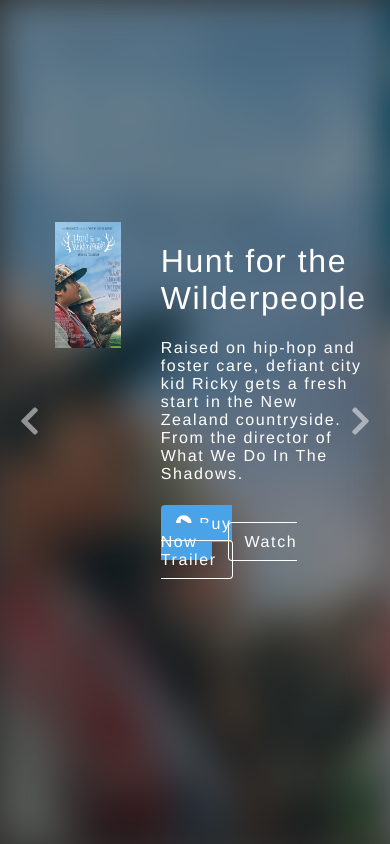
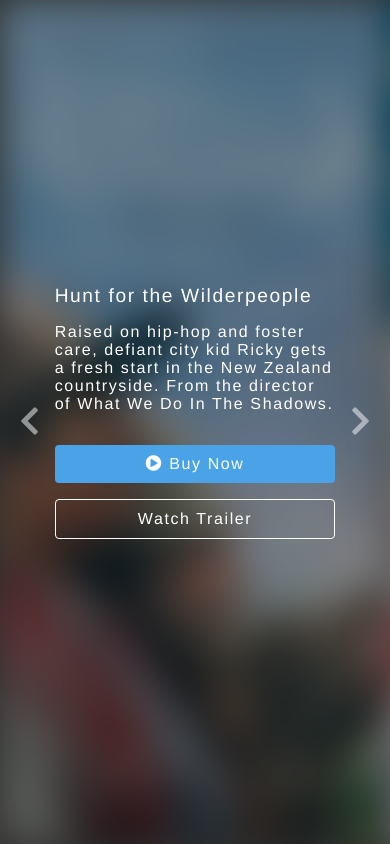
Before and after one commit to WilhelmWillie/vimeo-react-sample, a React (Create React App) app: page /carousel in a window 390 px wide. Built offline with nearby package versions, Linux system fonts and the light colour scheme.

Commit message:
Improved responsiveness of carousel

```diff
--- a/src/components/FullScreenCarousel.js
+++ b/src/components/FullScreenCarousel.js
@@ -42,6 +42,7 @@
 
       if (isPrev || isNext || index === this.state.currentIndex) {
         return (<CarouselItem
+          key={item.title}
           title={item.title}
           image={item.image}
           description={item.description}
--- a/src/scss/Carousel.scss
+++ b/src/scss/Carousel.scss
@@ -24,6 +24,10 @@
         position: relative;
         width: 100%;
         height: 400px;
+
+        @media screen and (max-width: 768px) {
+          height: 300px;
+        }
       }
     }
   }
@@ -39,8 +43,8 @@
     width: 80vw;
     transition: 0.25s all;
 
-    @media screen and (max-wixdth: 768px) {
-      align-items: center;
+    @media screen and (max-width: 768px) {
+      width: 100%;
     }
 
     .carousel-item-img {
@@ -56,7 +60,7 @@
       }
 
       @media screen and (max-width: 768px) {
-        flex-basis: 50%;
+        display: none;
       }
     }
 
@@ -68,6 +72,14 @@
 
       h1 {
         font-weight: 400;
+      }
+
+      @media screen and (max-width: 768px) {
+        padding-left: 0;
+
+        h1 {
+          font-size: 1.2em;
+        }
       }
     }
 
@@ -82,6 +94,14 @@
         text-decoration: none;
         margin-right: 1em;
         font-weight: 500;
+
+        @media screen and (max-width: 768px) {
+          display: block;
+          text-align: center;
+          margin-bottom: 1em;
+          width: 100%;
+          box-sizing: border-box;
+        }
 
         &.carousel-item-link_outline {
           border: 1px solid #ffffff;
```
